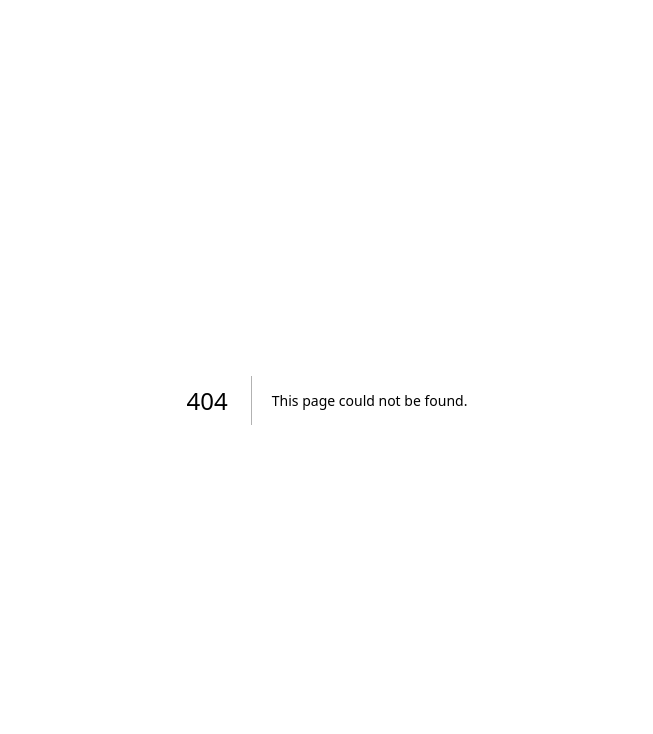
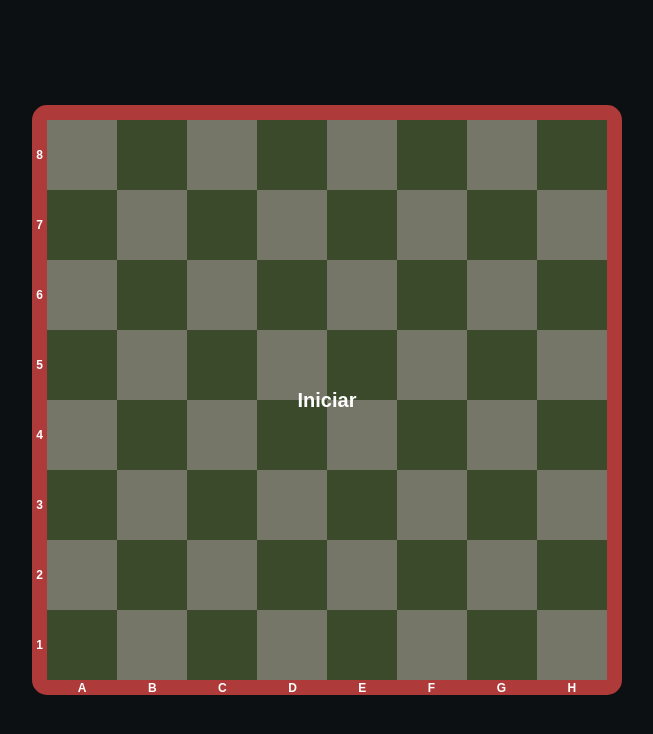
Before and after one commit to CIOG2/ajedrez, a Next.js app: page /localgame in a window 1280 px wide. Before the commit this address had no page. Shown: the top 734 px of the page, without its empty margins (313-966 px from the left). Built offline with nearby package versions, Linux system fonts and the light colour scheme.

Commit message:
new page

```diff
--- /dev/null
+++ b/pages/localgame.tsx
@@ -0,0 +1,12 @@
+import type { NextPage } from 'next'
+import Board from 'components/Board'
+
+const Home: NextPage = () => {
+  return (
+    <div id = 'APP'>
+        <Board/>
+    </div>
+  )
+}
+
+export default Home
```
